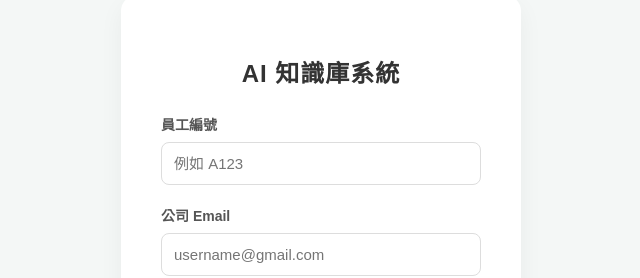
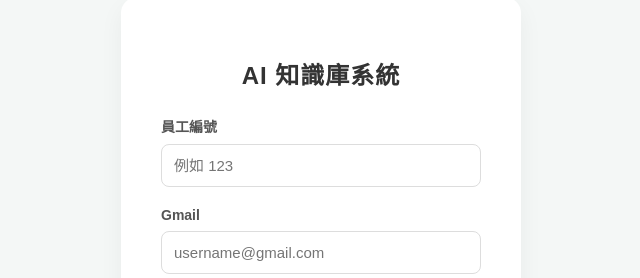
Before and after one commit to zilinng/notebooklm-KnowledgeBase, a plain HTML site: page login.html in a window 1280 px wide. Shown: the part 179-457 px from the top of the page, 319-959 px from the left. Drawn offline with Linux system fonts and the light colour scheme.

```diff
--- a/login.html
+++ b/login.html
@@ -23,11 +23,11 @@
 
         <div class="input-group">
             <label class="form-label">員工編號</label>
-            <input type="text" id="employee_id" placeholder="例如 A123" autocomplete="off">
+            <input type="text" id="employee_id" placeholder="例如 123" autocomplete="off">
         </div>
 
         <div class="input-group">
-            <label class="form-label">公司 Email</label>
+            <label class="form-label">Gmail</label>
             <input type="email" id="email" placeholder="username@gmail.com" autocomplete="off">
         </div>
 
```
